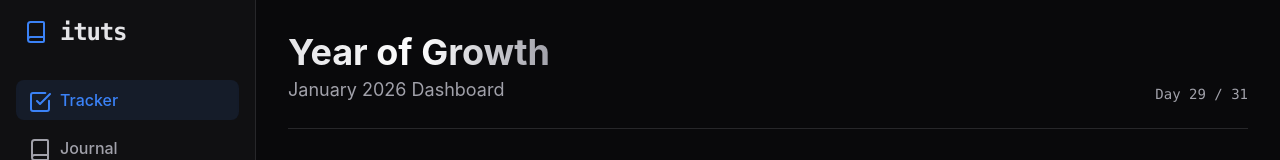
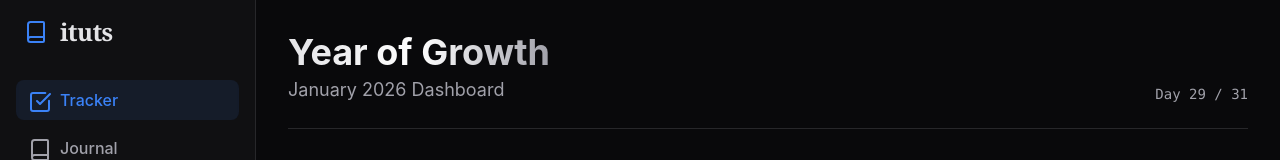
Before and after one commit to Aura-Avinav/Journal, a React (Vite) app: page / in a window 1280 px wide. Shown: the top 160 px of the page. Built offline with nearby package versions, Linux system fonts and the light colour scheme.

Commit message:
style: Update logo to semi-bold serif

```diff
--- a/src/components/Layout.tsx
+++ b/src/components/Layout.tsx
@@ -16,7 +16,7 @@ export function Layout({ children, currentView, onNavigate }: LayoutProps) {
             <aside className="w-16 md:w-64 border-r border-surfaceHighlight bg-surface/50 hidden md:flex flex-col p-4 fixed h-full z-10 backdrop-blur-md">
                 <div className="flex items-center gap-3 mb-8 px-2">
                     <Book className="w-6 h-6 text-accent" />
-                    <span className="text-2xl font-bold tracking-tighter lowercase font-mono hidden md:block">ituts</span>
+                    <span className="text-2xl font-serif font-semibold tracking-tight lowercase hidden md:block">ituts</span>
                 </div>
 
                 <nav className="space-y-2">
```
